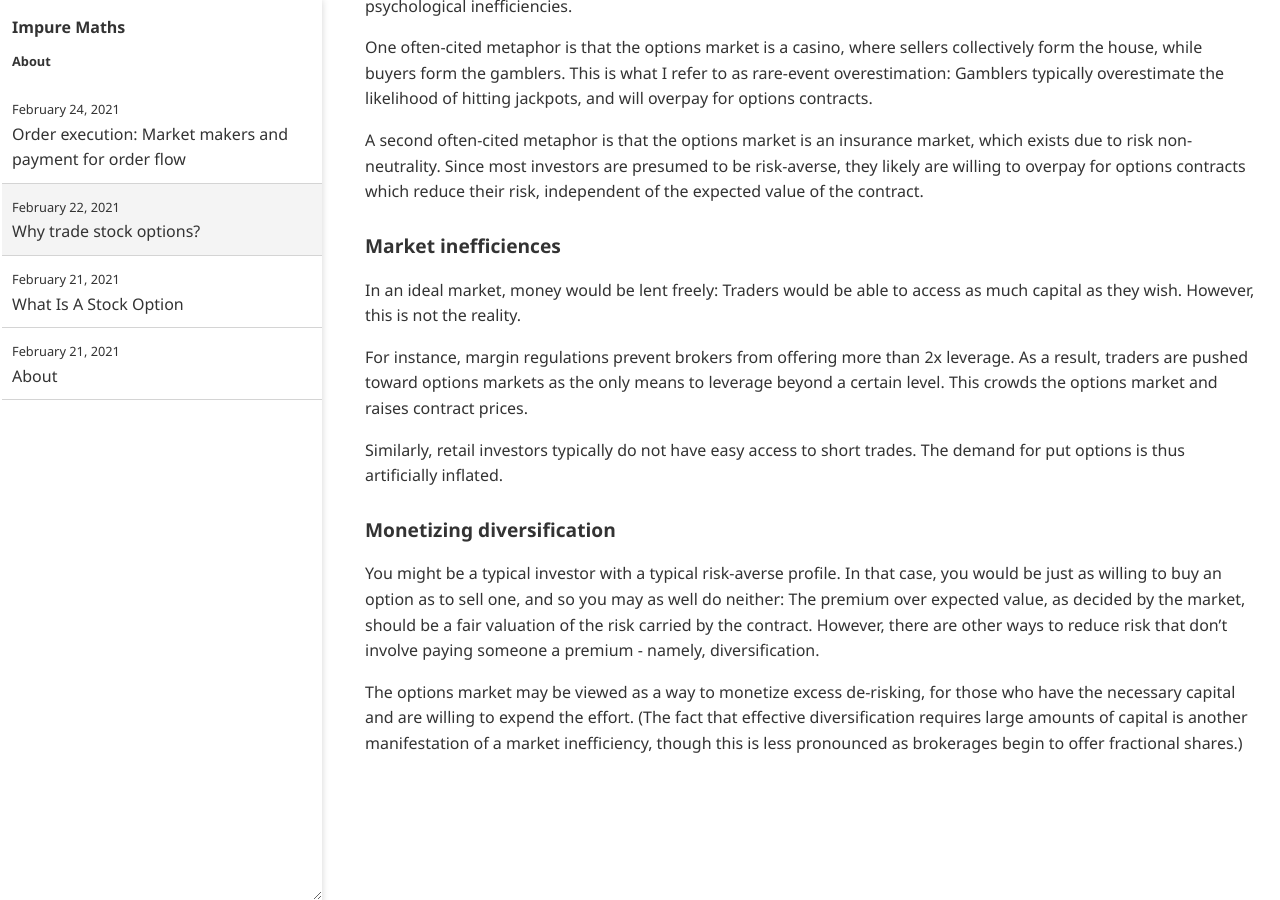
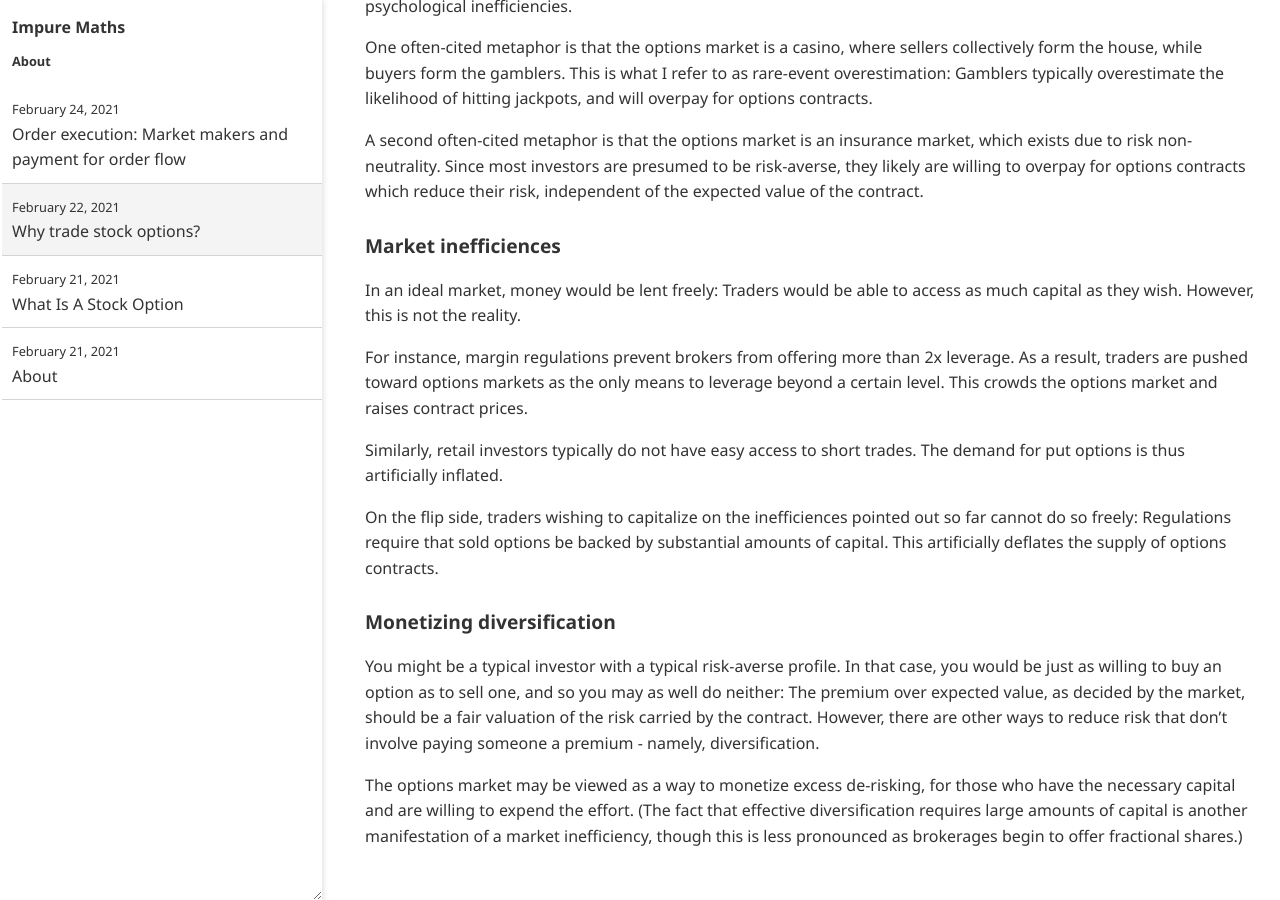
Before and after one commit to impuremaths/impuremaths.github.io, a Jekyll site: the page built from _posts/2021-02-22-why-trade-stock-options.md, in a window 1280 px wide and 900 px high, scrolled down 731 px. Built offline with Jekyll 4.4.1, drawn with Linux system fonts in a browser that asks for light colours; before the commit the page ends 1539 px from its top, so only the background shows below that.

Commit message:
Update 2021-02-22-why-trade-stock-options.md

```diff
--- a/_posts/2021-02-22-why-trade-stock-options.md
+++ b/_posts/2021-02-22-why-trade-stock-options.md
@@ -32,6 +32,8 @@ For instance, margin regulations prevent brokers from offering more than 2x leve
 
 Similarly, retail investors typically do not have easy access to short trades. The demand for put options is thus artificially inflated.
 
+On the flip side, traders wishing to capitalize on the inefficiences pointed out so far cannot do so freely: Regulations require that sold options be backed by substantial amounts of capital. This artificially deflates the supply of options contracts.
+
 ### Monetizing diversification
 
 You might be a typical investor with a typical risk-averse profile. In that case, you would be just as willing to buy an option as to sell one, and so you may as well do neither: The premium over expected value, as decided by the market, should be a fair valuation of the risk carried by the contract. However, there are other ways to reduce risk that don't involve paying someone a premium - namely, diversification.
```
